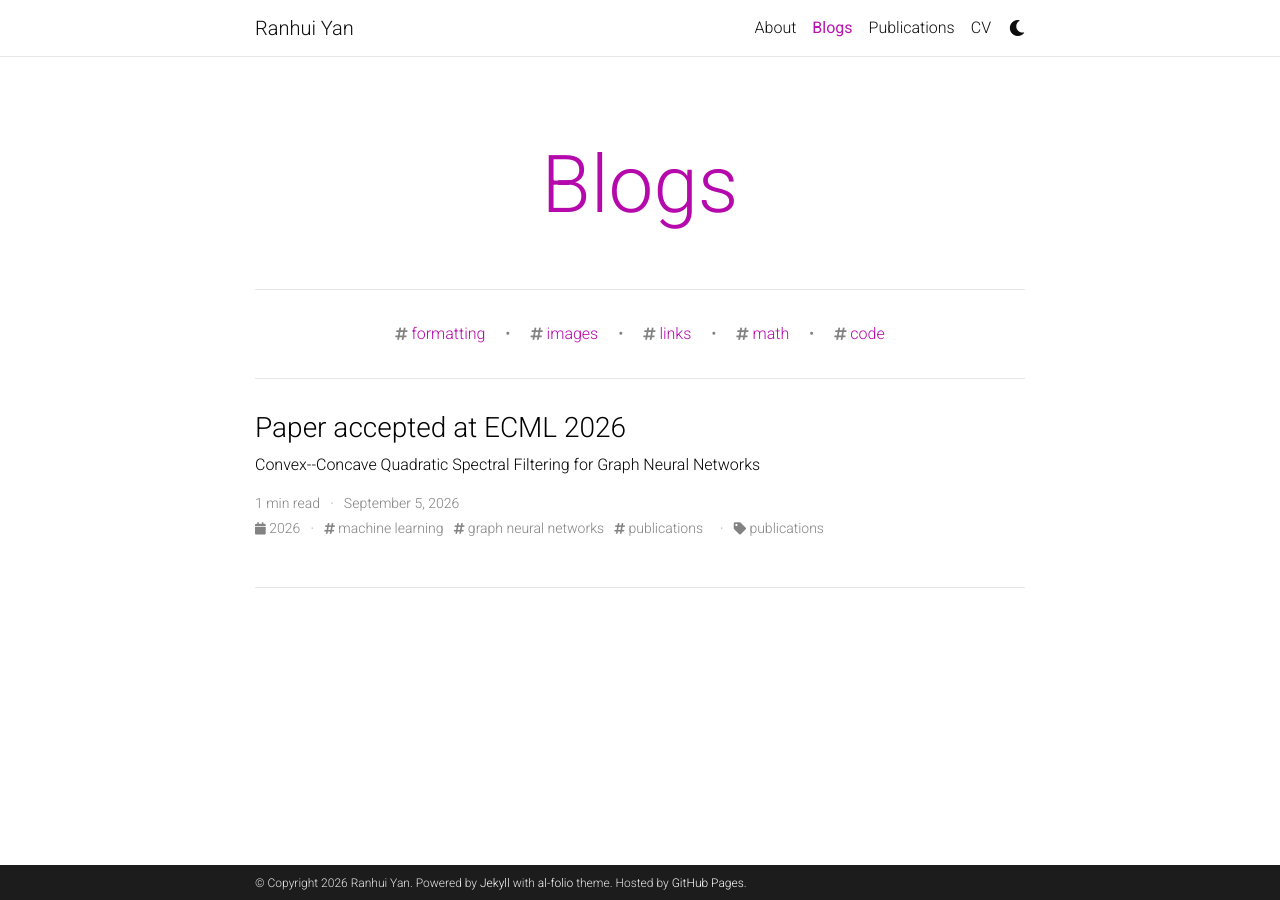
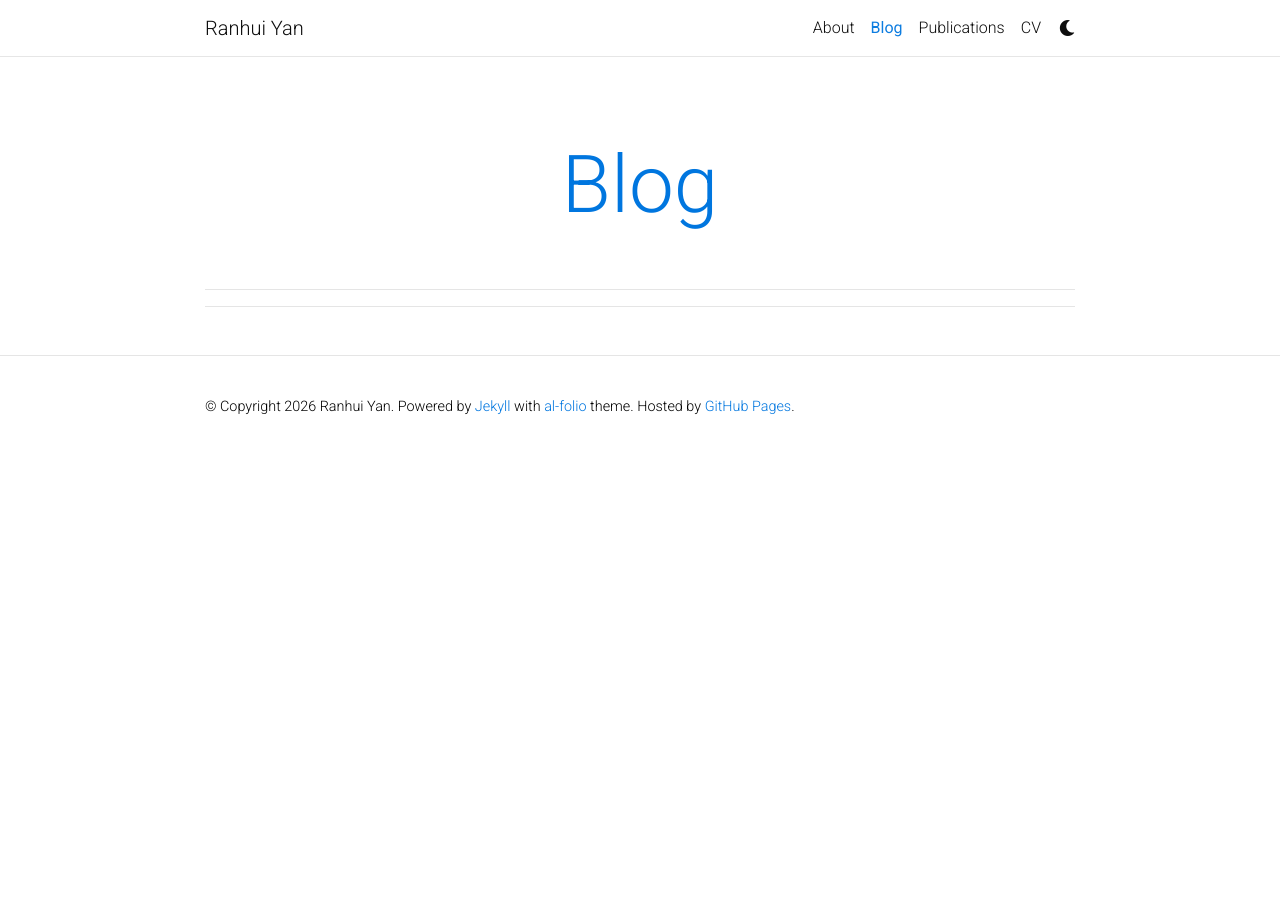
Before and after one commit to yanrh1999/yanrh1999.github.io, a Jekyll site: the page built from blog/index.html, in a window 1280 px wide. Built offline with Jekyll 4.4.1, drawn with Linux system fonts in a browser that asks for light colours; the list of posts is cut into pages by our own code; comment, search, counter and statistics services are not loaded; a style sheet for code colours, icons or effects is not loaded.

Commit message:
Polish publication and blog experience

```diff
--- a/_config.yml
+++ b/_config.yml
@@ -8,14 +8,14 @@
 last_name: Yan
 email: yan_rh1999@outlook.com
 description: > # the ">" symbol means to ignore newlines until "footer_text:"
-  Personal academic website of Ranhui Yan.
+  Ranhui Yan is a machine learning researcher working on graph learning, graph neural networks, and robustness.
 footer_text: >
   Powered by <a href="https://jekyllrb.com/" target="_blank">Jekyll</a> with <a href="https://github.com/alshedivat/al-folio">al-folio</a> theme.
   Hosted by <a href="https://pages.github.com/" target="_blank">GitHub Pages</a>.
-keywords: # add your own keywords or leave empty
+keywords: machine learning, graph learning, graph neural networks, robustness, spectral graph neural networks
 
 lang: en # the language of your site (for example: en, fr, cn, ru, etc.)
-icon: 😤  # the emoji used as the favicon (alternatively, provide image name in /assets/img/)
+icon: 🎓  # the emoji used as the favicon (alternatively, provide image name in /assets/img/)
 
 url: https://yanrh1999.github.io # the base hostname & protocol for your site
 baseurl: # the subpath of your site, e.g. /blog/
@@ -51,10 +51,10 @@
 # -----------------------------------------------------------------------------
 
 navbar_fixed: true
-footer_fixed: true
+footer_fixed: false
 
 # Dimensions
-max_width: 800px
+max_width: 900px
 
 # TODO: add layout settings (single page vs. multi-page)
 
@@ -62,9 +62,9 @@
 # Open Graph & Schema.org
 # -----------------------------------------------------------------------------
 # Display links to the page with a preview object on social media.
-serve_og_meta: false # Include Open Graph meta tags in the HTML head
-serve_schema_org: false # Include Schema.org in the HTML head
-og_image: # The site-wide (default for all links) Open Graph preview image
+serve_og_meta: true # Include Open Graph meta tags in the HTML head
+serve_schema_org: true # Include Schema.org in the HTML head
+og_image: https://yanrh1999.github.io/assets/img/portrait.jpg
 
 # -----------------------------------------------------------------------------
 # Social integration
@@ -118,8 +118,8 @@
 # Blog
 # -----------------------------------------------------------------------------
 
-blog_name: Blogs # blog_name will be displayed in your blog page
-blog_nav_title: Blogs # your blog must have a title for it to be displayed in the nav bar
+blog_name: Blog # blog_name will be displayed in your blog page
+blog_nav_title: Blog # your blog must have a title for it to be displayed in the nav bar
 blog_description:
 permalink: /blog/:year/:title/
 
@@ -128,17 +128,17 @@
   enabled: true
 
 related_blog_posts:
-  enabled: true
+  enabled: false
   max_related: 5
 
 # Giscus comments (RECOMMENDED)
 # Follow instructions on https://giscus.app/ to setup for your repo to fill out
 # the information below.
 giscus:
-  repo: alshedivat/al-folio      # <your-github-user-name>/<your-github-repo-name>
-  repo_id: MDEwOlJlcG9zaXRvcnk2MDAyNDM2NQ==
-  category: Comments             # name of the category under which discussions will be created
-  category_id: DIC_kwDOA5PmLc4CTBt6
+  repo:
+  repo_id:
+  category:
+  category_id:
   mapping: title                 # identify discussions by post title
   strict: 1                      # use strict identification mode
   reactions_enabled: 1           # enable (1) or disable (0) emoji reactions
@@ -148,7 +148,7 @@
   lang: en
 
 # Disqus comments (DEPRECATED)
-disqus_shortname: al-folio # put your disqus shortname
+disqus_shortname:
 # https://help.disqus.com/en/articles/1717111-what-s-a-shortname
 
 # External sources.
@@ -169,16 +169,20 @@
   projects:
     output: true
     permalink: /projects/:path/
+  publication_updates:
+    defaults:
+      layout: publication_update
+    output: true
+    permalink: /publications/updates/:path/
 
 news:
   enabled: false
   scrollable: true # adds a vertical scroll bar if there are more than 3 news items
   limit: 5 # leave blank to include all the news in the `_news` folder
 
-latest_posts:
+latest_publications:
   enabled: true
-  scrollable: true # adds a vertical scroll bar if there are more than 3 new posts items
-  limit: 3 # leave blank to include all the blog posts
+  limit: 3
 
 # -----------------------------------------------------------------------------
 # Jekyll settings
@@ -259,7 +263,7 @@
     tag: '/blog/tag/:name/'
     category: '/blog/category/:name/'
 
-display_tags: ['formatting', 'images', 'links', 'math', 'code'] # this tags will be dispalyed on the front page of your blog
+display_tags: []
 
 # -----------------------------------------------------------------------------
 # Jekyll Scholar
@@ -298,7 +302,7 @@
 filtered_bibtex_keywords: [abbr, abstract, arxiv, bibtex_show, html, pdf, selected, supp, blog, code, poster, slides, website, preview, altmetric]
 
 # Maximum number of authors to be shown for each publication (more authors are visible on click)
-max_author_limit: 3  # leave blank to always show all authors
+max_author_limit:  # show all authors
 more_authors_animation_delay: 10  # more authors are revealed on click using animation; smaller delay means faster animation
 
 
--- a/_layouts/bib.html
+++ b/_layouts/bib.html
@@ -130,7 +130,7 @@
           {{ periodical | strip }}
         </div>
         <div class="periodical">
-          {{ entry.note | strip }}
+          {% if entry.note %}<em>{{ entry.note | strip }}</em>{% endif %}
         </div>
 
           <!-- Links/Buttons -->
@@ -140,6 +140,9 @@
           {%- endif %}
           {%- if entry.arxiv %}
             <a href="http://arxiv.org/abs/{{ entry.arxiv }}" class="btn btn-sm z-depth-0" role="button">arXiv</a>
+          {%- endif %}
+          {%- if entry.doi %}
+            <a href="https://doi.org/{{ entry.doi }}" class="btn btn-sm z-depth-0" role="button">DOI</a>
           {%- endif %}
           {%- if entry.bibtex_show %}
             <a class="bibtex btn btn-sm z-depth-0" role="button">Bib</a>
--- a/_sass/_base.scss
+++ b/_sass/_base.scss
@@ -132,6 +132,16 @@
 
 .profile.float-left {
   margin-right: 1rem;
+}
+
+.post-title {
+  letter-spacing: -0.025em;
+}
+
+.post .desc {
+  color: var(--global-text-color-light);
+  font-size: 1.1rem;
+  margin-bottom: 1.75rem;
 }
 
 @media (min-width: 576px) {
@@ -567,8 +577,13 @@
 
       .preview {
         width: 100%;
-        min-width: 80px;
-        max-width: 200px;
+        min-width: 96px;
+        max-width: 150px;
+        aspect-ratio: 1;
+        object-fit: contain;
+        padding: 0.35rem;
+        background: var(--global-card-bg-color);
+        border: 1px solid var(--global-divider-color);
       }
 
       .abbr {
@@ -598,6 +613,12 @@
 
       .title {
         font-weight: bolder;
+        line-height: 1.35;
+        margin-bottom: 0.15rem;
+      }
+
+      .periodical {
+        color: var(--global-text-color-light);
       }
 
       .author {
@@ -700,6 +721,32 @@
       }
     }
   }
+}
+
+.publication-feed th {
+  color: var(--global-text-color-light);
+  font-weight: 500;
+  white-space: nowrap;
+}
+
+.publication-update {
+  max-width: 780px;
+  margin: 0 auto;
+}
+
+.publication-label {
+  color: var(--global-theme-color);
+  font-size: 0.8rem;
+  font-weight: 700;
+  letter-spacing: 0.12em;
+  margin-bottom: 0.4rem;
+  text-transform: uppercase;
+}
+
+.publication-return {
+  border-top: 1px solid var(--global-divider-color);
+  margin-top: 2rem;
+  padding-top: 1rem;
 }
 
 // Rouge Color Customization
--- a/_sass/_themes.scss
+++ b/_sass/_themes.scss
@@ -7,8 +7,8 @@
   --global-code-bg-color: #{$code-bg-color-light};
   --global-text-color: #{$black-color};
   --global-text-color-light: #{$grey-color};
-  --global-theme-color: #{$purple-color};
-  --global-hover-color: #{$purple-color};
+  --global-theme-color: #{$blue-color};
+  --global-hover-color: #{$blue-color-dark};
   --global-footer-bg-color: #{$grey-color-dark};
   --global-footer-text-color: #{$grey-color-light};
   --global-footer-link-color: #{$white-color};
```
Also changed, not shown: _bibliography/papers.bib (+10 -5 lines), _includes/latest_publications.html (added, +17 -0 lines), _layouts/about.html (+4 -4 lines), _layouts/publication_update.html (added, +14 -0 lines), _pages/about.md (+6 -8 lines), _posts/2026-09-05-ecml-2026.md (deleted, +0 -17 lines), _publication_updates/2026-06-23-dcq-gnn.md (added, +14 -0 lines), assets/img/publication_preview/dcq-gnn-thumbnail.png (added), assets/img/publication_preview/noise-contrastive-thumbnail.png (added), 2 other files.
